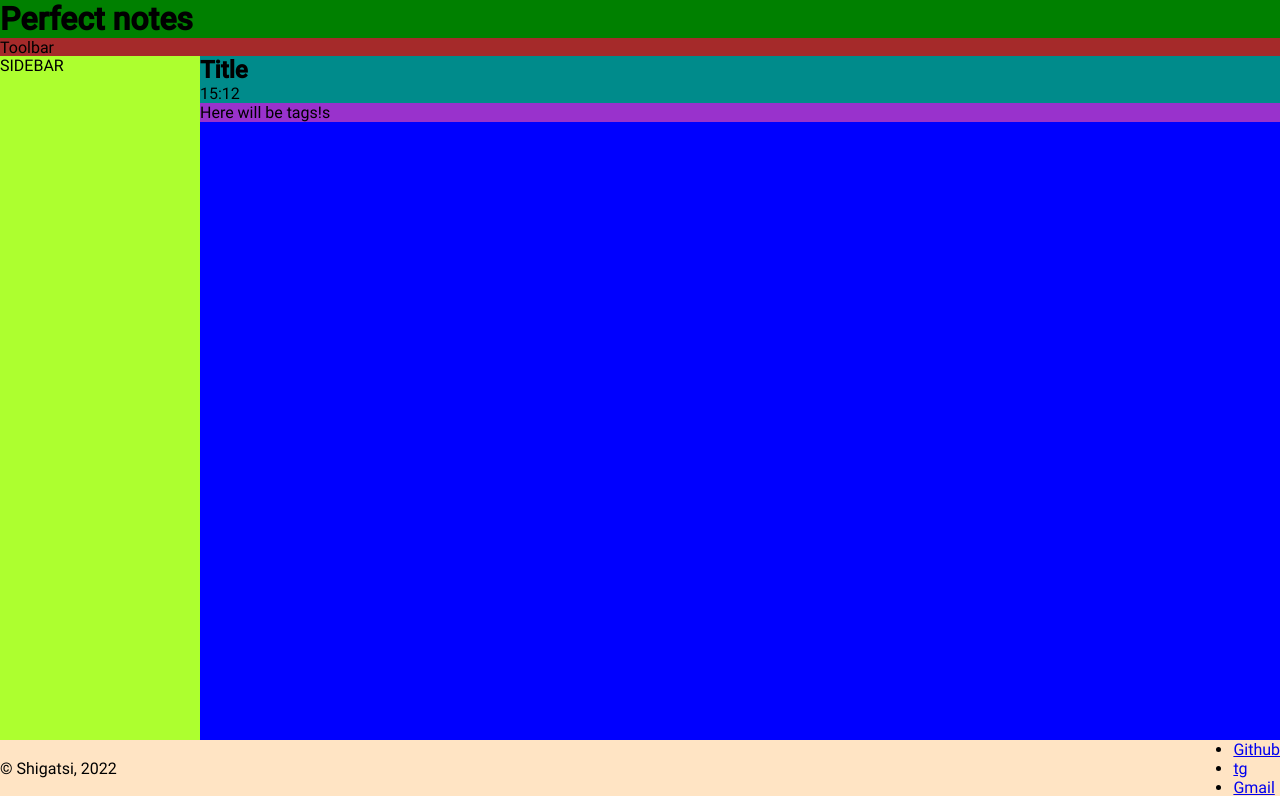
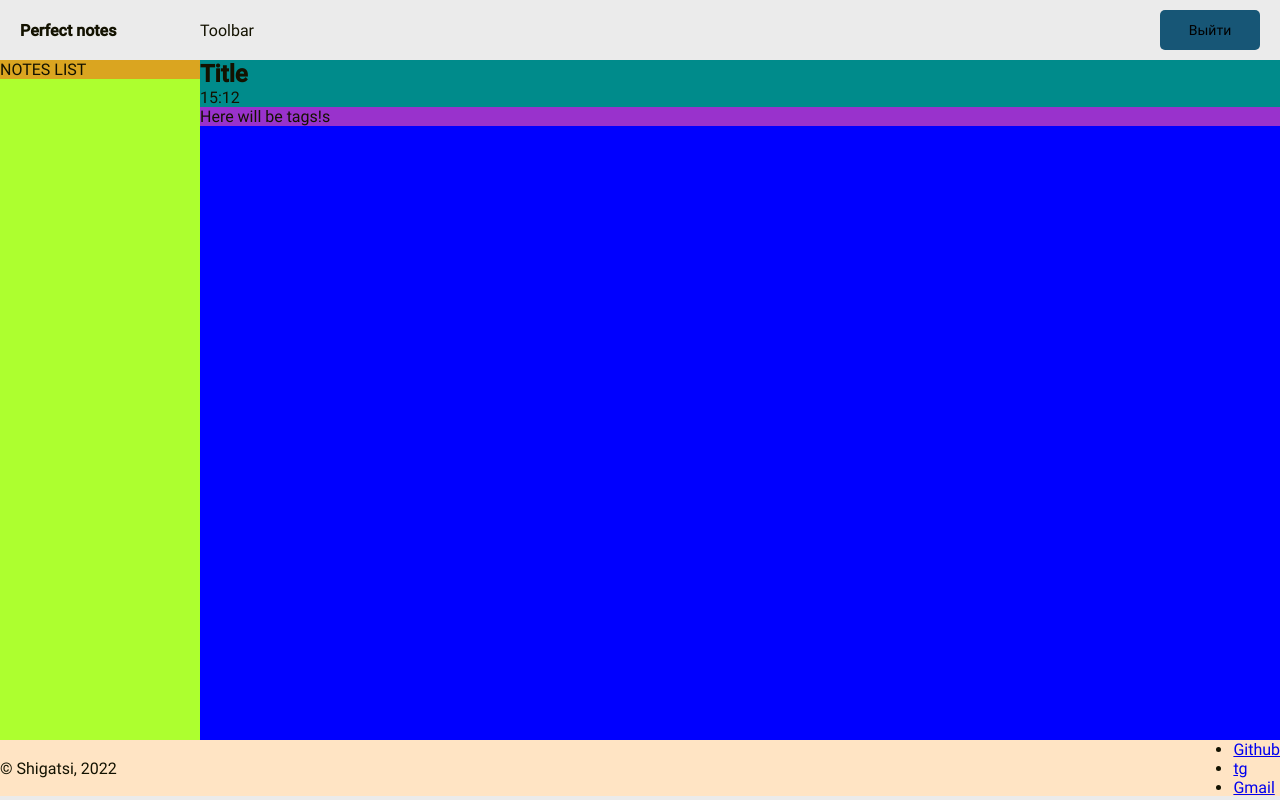
Before and after one commit to Shigatsi/perfect-notes, a React (Create React App) app: page / in a window 1280 px wide. Built offline with nearby package versions, Linux system fonts and the light colour scheme.

Commit message:
feat: header jsx and main styles added

```diff
--- a/src/components/App/App.css
+++ b/src/components/App/App.css
@@ -77,14 +77,14 @@ p {
 }
 
 .app-wrapper {
+    background-color: var(--bg-color, #ebebeb);
+    color: var(--text-color, #131200);
     display: grid;
     height: 100%;
     grid-template-columns: 200px 1fr;
-    grid-auto-rows: 56px 1fr 60px;
+    grid-auto-rows: 60px 1fr 60px;
     grid-template-areas:
       "hd hd"
       "sb cnt"
       "ft ft";
-
-
 }
--- a/src/components/Header/Header.css
+++ b/src/components/Header/Header.css
@@ -1,7 +1,26 @@
 .header {
     grid-area: hd;
-    background-color: green;
-    height: 56px;
+    padding: 10px 20px;
     width: 100%;
     display: grid;
+    grid-template-columns: 180px 1fr 100px;
+
 }
+
+.header__title {
+    font-size: 16px;
+    font-weight:700;
+    align-self: center;
+}
+
+
+.header-exit__btn {
+    background-color: #175676;
+    padding: 5px 15px;
+    font-size: 14px;
+    line-height: 1;
+    width: 100px;
+    border: none;
+    border-radius: 5px;
+
+}
--- a/src/components/Header/Header.js
+++ b/src/components/Header/Header.js
@@ -9,6 +9,7 @@ function Header () {
             <h1 className="header__title">Perfect notes</h1>
             <Toolbar />
             <button className="header-exit__btn">Выйти</button>
+
         </header>
     )
 
--- /dev/null
+++ b/src/components/NotesList/NotesList.css
@@ -0,0 +1,3 @@
+.notes-list {
+    background-color: goldenrod;
+}
--- /dev/null
+++ b/src/components/NotesList/NotesList.js
@@ -0,0 +1,13 @@
+import React from "react";
+
+import "./NotesList.css";
+
+function NotesList () {
+    return (
+        <div className="notes-list">
+            NOTES LIST
+        </div>
+    )
+}
+
+export default NotesList;
--- a/src/components/Sidebar/Sidebar.js
+++ b/src/components/Sidebar/Sidebar.js
@@ -2,9 +2,13 @@ import React from "react";
 
 import "./Sidebar.css";
 
+import NotesList from "../NotesList/NotesList";
+
 function Sidebar () {
     return(
-        <div className="sidebar">SIDEBAR</div>
+        <div className="sidebar">
+            <NotesList />
+        </div>
     )
 }
 
--- a/src/components/Toolbar/Toolbar.css
+++ b/src/components/Toolbar/Toolbar.css
@@ -1,3 +1,3 @@
 .toolbar {
-    background-color: brown;
+    align-self: center;
 }
```
Also changed, not shown: 1 other file (tests, documents, lock files or other folders).
